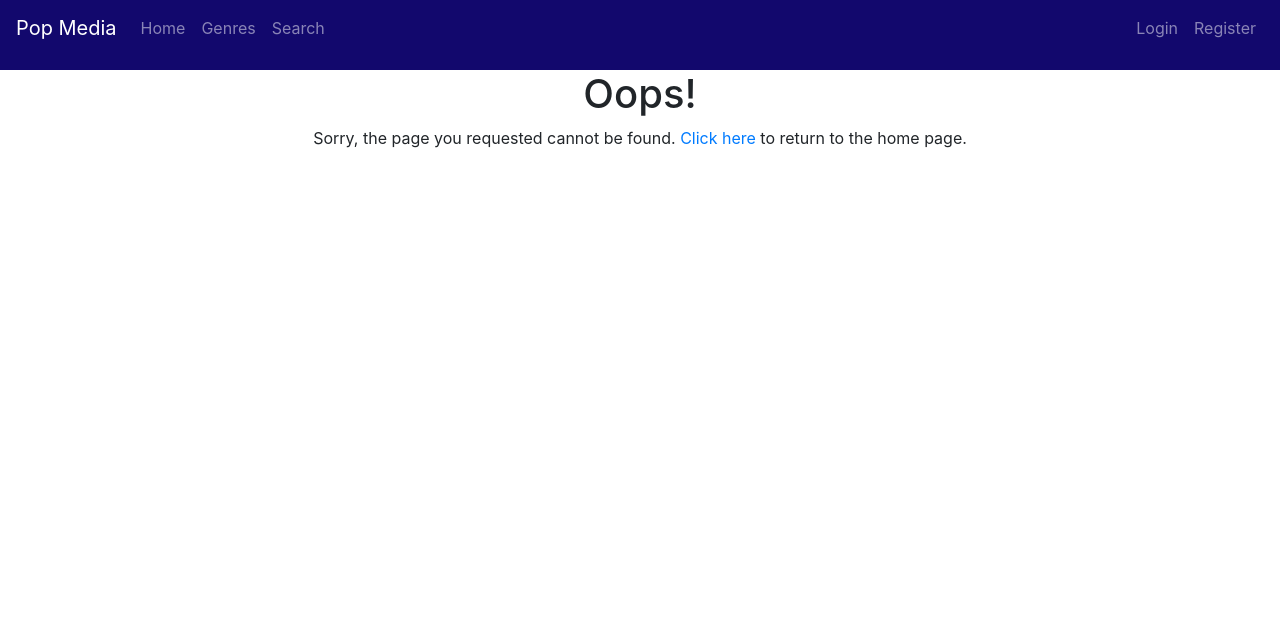
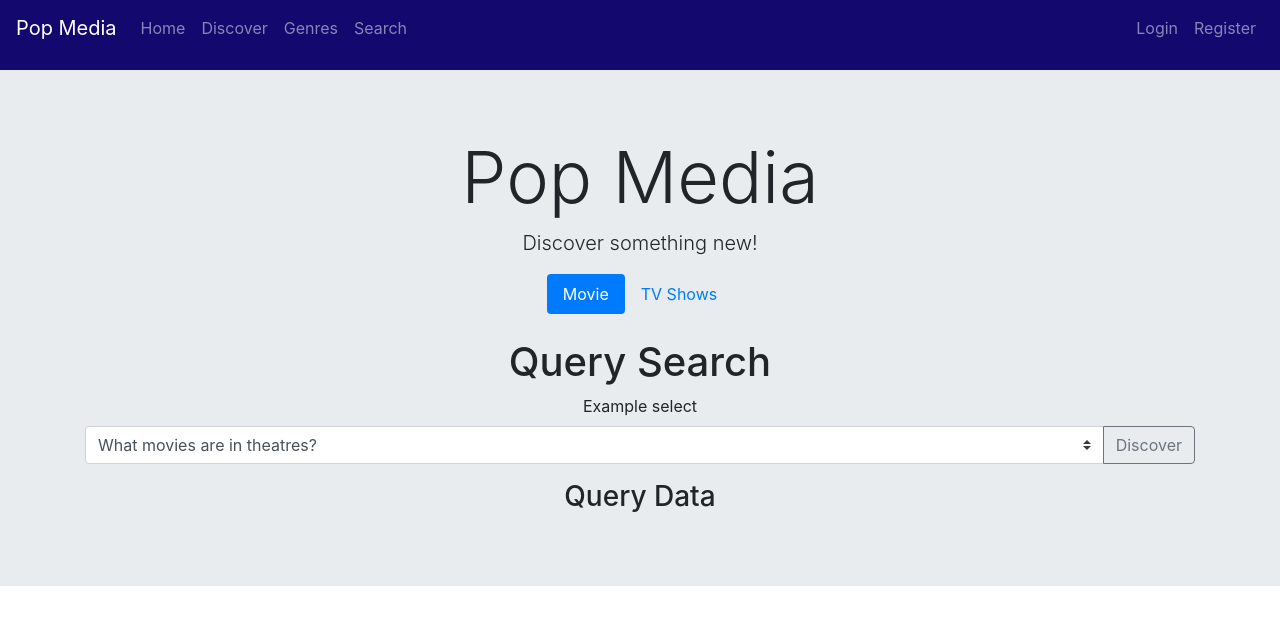
Before and after one commit to caleblmyers/find-a-flick, a React (Create React App) app in the folder client/: page /discover in a window 1280 px wide. Shown: the top 624 px of the page. Built offline with nearby package versions, Linux system fonts and the light colour scheme.

Commit message:
Update authdropdown, details issue, starting discover page

```diff
--- a/client/public/index.html
+++ b/client/public/index.html
@@ -6,38 +6,24 @@
   <link rel="shortcut icon" href="%PUBLIC_URL%/favicon.ico" />
   <meta name="viewport" content="width=device-width, initial-scale=1, shrink-to-fit=no" />
   <meta name="theme-color" content="#000000" />
-  <!--
-    manifest.json provides metadata used when your web app is installed on a
-    user's mobile device or desktop. See https://developers.google.com/web/fundamentals/web-app-manifest/
-  -->
   <link rel="manifest" href="%PUBLIC_URL%/manifest.json" />
-  <!--
-    Notice the use of %PUBLIC_URL% in the tags above.
-    It will be replaced with the URL of the `public` folder during the build.
-    Only files inside the `public` folder can be referenced from the HTML.
-
-    Unlike "/favicon.ico" or "favicon.ico", "%PUBLIC_URL%/favicon.ico" will
-    work correctly both with client-side routing and a non-root public URL.
-    Learn how to configure a non-root public URL by running `npm run build`.
-  -->
   <link rel="stylesheet" href="https://stackpath.bootstrapcdn.com/bootstrap/4.3.1/css/bootstrap.min.css"
     integrity="sha384-ggOyR0iXCbMQv3Xipma34MD+dH/1fQ784/j6cY/iJTQUOhcWr7x9JvoRxT2MZw1T" crossorigin="anonymous">
+  <script src="https://code.jquery.com/jquery-3.3.1.slim.min.js"
+    integrity="sha384-q8i/X+965DzO0rT7abK41JStQIAqVgRVzpbzo5smXKp4YfRvH+8abtTE1Pi6jizo"
+    crossorigin="anonymous"></script>
+  <script src="https://cdnjs.cloudflare.com/ajax/libs/popper.js/1.14.7/umd/popper.min.js"
+    integrity="sha384-UO2eT0CpHqdSJQ6hJty5KVphtPhzWj9WO1clHTMGa3JDZwrnQq4sF86dIHNDz0W1"
+    crossorigin="anonymous"></script>
+  <script src="https://stackpath.bootstrapcdn.com/bootstrap/4.3.1/js/bootstrap.min.js"
+    integrity="sha384-JjSmVgyd0p3pXB1rRibZUAYoIIy6OrQ6VrjIEaFf/nJGzIxFDsf4x0xIM+B07jRM"
+    crossorigin="anonymous"></script>
   <title>Pop Media</title>
 </head>
 
 <body>
   <noscript>You need to enable JavaScript to run this app.</noscript>
   <div id="root"></div>
-  <!--
-    This HTML file is a template.
-    If you open it directly in the browser, you will see an empty page.
-
-    You can add webfonts, meta tags, or analytics to this file.
-    The build step will place the bundled scripts into the <body> tag.
-
-    To begin the development, run `npm start` or `yarn start`.
-    To create a production bundle, use `npm run build` or `yarn build`.
-  -->
 </body>
 
 </html>
--- a/client/src/components/App/App.css
+++ b/client/src/components/App/App.css
@@ -17,3 +17,6 @@
     margin-left: inherit
   }
 } */
+.pointer {
+  cursor: pointer;
+}
--- a/client/src/components/App/App.js
+++ b/client/src/components/App/App.js
@@ -15,6 +15,7 @@ import Login from '../../pages/Login'
 import Register from '../../pages/Register'
 import Favorites from '../../pages/Favorites'
 import Secret from '../../pages/Secret'
+import Discover from '../../pages/Discover'
 import Genres from '../../pages/Genres'
 import SearchResults from '../../pages/SearchResults'
 import Details from '../../pages/Details'
@@ -65,6 +66,7 @@ class App extends Component {
               <Switch>
                 <Route exact path='/' component={Home} />
                 <Route path='/genres' component={Genres} />
+                <Route path='/discover' component={Discover} />
                 <Route path='/results' component={SearchResults} />
                 <Route path='/details' component={Details} />
                 <Route path='/login' component={Login} />
--- a/client/src/components/AuthDropdown/index.js
+++ b/client/src/components/AuthDropdown/index.js
@@ -30,14 +30,14 @@ class AuthDropdown extends Component {
 
     return (
       <li className="nav-item dropdown">
-        <button className="btn btn-link dropdown-toggle" onClick={this.toggleOpen} id="navbarDropdown" data-toggle="dropdown" aria-haspopup="true" aria-expanded="false">
+        <button className="btn btn-link dropdown-toggle no-link" onClick={this.toggleOpen} id="navbarDropdown" data-toggle="dropdown" aria-haspopup="true" aria-expanded="false">
           <Gravatar className="rounded-circle" email={user.email} size={30} /> {user.email}
         </button>
         <div className={dropdownMenuClass} aria-labelledby="navbarDropdown">
           <Link className="dropdown-item" to={"favorites"}>
             <div>Favorites</div>
           </Link>
-          <div className="dropdown-item" onClick={this.handleLogout}>Logout</div>
+          <div className="dropdown-item pointer" onClick={this.handleLogout}>Logout</div>
         </div>
       </li>
     );
--- a/client/src/components/Navigation/index.js
+++ b/client/src/components/Navigation/index.js
@@ -36,6 +36,9 @@ class Navigation extends Component {
                 <Link className='nav-link' to='/' onClick={this.toggleCollapse}>Home</Link>
               </li>
               <li className='nav-item'>
+                <Link className='nav-link' to='/discover' onClick={this.toggleCollapse}>Discover</Link>
+              </li>
+              <li className='nav-item'>
                 <Link className='nav-link' to='/genres' onClick={this.toggleCollapse}>Genres</Link>
               </li>
               <li className='nav-item'>
--- a/client/src/lib/API.js
+++ b/client/src/lib/API.js
@@ -13,6 +13,7 @@ export default {
       return axios.get(`api/comments/${type}/${id}`)
     }
   },
+
   Favorites: {
     add: function (mediaType, tmdbId, title, userId, token) {
       return axios.post('/api/favorites', { mediaType, tmdbId, title, userId }, {
@@ -20,6 +21,12 @@ export default {
           'Authorization': `Bearer ${token}`
         }
       });
+    }
+  },
+
+  News: {
+    get: function () {
+      return axios.get('/api/tmdb/news');
     }
   },
 
--- a/client/src/pages/Details/index.js
+++ b/client/src/pages/Details/index.js
@@ -45,12 +45,35 @@ class Details extends Component {
     }), 2500)
   }
 
-  shouldComponentUpdate(nextProps, nextState) {
-    console.log(this.state)
-    console.log(nextState)
-    if (this.state.details === nextState.details) {
-      return setTimeout(true, 2000)
-    } else return true
+  componentDidUpdate(prevProps) {
+    if (this.props.location !== prevProps.location) {
+      console.log('diff media')
+      console.log(this.props)
+      console.log(prevProps)
+    //   const { type, id } = this.props.location.state
+    //   this.setState({ isLoaded: false })
+
+    //   this.props.getDetails(type, id)
+
+    //   API.Comments.pageComments(type, id)
+    //     .then(res => {
+    //       const comments = res.data
+    //       this.setState({ comments })
+    //     })
+    //     .catch(err => console.log(err))
+
+    //   setTimeout(() => this.setState({
+    //     details: this.props.details,
+    //     credits: this.props.details.credits,
+    //     combined_credits: this.props.details.combined_credits,
+    //     isLoaded: true
+    //   }), 2500)
+    }
+
+    if (this.props.location.key !== prevProps.location.key) {
+      console.log('diff key')
+      // this.setState({ isLoaded: false })
+    }
   }
 
   componentWillUnmount() {
@@ -353,7 +376,7 @@ class Details extends Component {
                 <div className="col-3">
                   Reviews
                 </div>
-              </div>
+              </div>`
             </div>
           )
         }
--- a/client/src/pages/Details/style.css
+++ b/client/src/pages/Details/style.css
@@ -15,7 +15,7 @@
   border-radius: 10px;
   min-height: 295px;
 }
-.no-link, .no-link:hover {
+.no-link, .no-link:hover, .no-link:active, .no-link:focus {
   text-decoration: none;
   color: inherit;
 }
--- /dev/null
+++ b/client/src/pages/Discover/index.js
@@ -0,0 +1,120 @@
+import React, { Component } from 'react'
+import SearchBar from '../../components/SearchBar'
+
+class Discover extends Component {
+  state = {
+    results: []
+  }
+
+  handleSubmit = e => {
+    e.preventDefault()
+    console.log('submitted')
+  }
+
+  render() {
+    return (
+      <div className="Discover">
+        <div className="jumbotron jumbotron-fluid">
+          <div className="container">
+            <div className="display-3">Pop Media</div>
+            <div className="lead pt-2">Discover something new!</div>
+            <nav className="mt-3">
+              <div className="nav nav-pills justify-content-center" id="nav-tab" role="tablist">
+                <a className="nav-item nav-link active" id="nav-movie-tab" data-toggle="tab" href="#nav-movie" role="tab" aria-controls="nav-movie" aria-selected="true">Movie</a>
+                <a className="nav-item nav-link" id="nav-tv-tab" data-toggle="tab" href="#nav-tv" role="tab" aria-controls="nav-tv" aria-selected="false">TV Shows</a>
+              </div>
+            </nav>
+            <div className="tab-content" id="nav-tabContent">
+              <div className="tab-pane fade show active" id="nav-movie" role="tabpanel" aria-labelledby="nav-movie-tab">
+                <h1 className="mt-4">Query Search</h1>
+                <form onSubmit={this.handleSubmit}>
+                  <div className="form-group">
+                    <label>Example select</label>
+                    <div className="input-group">
+                      <select className="custom-select" id="inputGroupSelect04" aria-label="Example select with button addon">
+                        <option>What movies are in theatres?</option>
+                        <option>What are the most popular movies?</option>
+                        <option>What are the highest rated movies rated R?</option>
+                        <option>What are the most popular kids movies?</option>
+                        <option>What is are the best movies from 2010?</option>
+                        <option>What are the best dramas that were released this year?</option>
+                        <option>What are the highest rated science fiction movies that Tom Cruise has been in?</option>
+                        <option>What are the Will Ferrell's highest grossing comedies?</option>
+                        <option>Have Brad Pitt and Edward Norton ever been in a movie together?</option>
+                        <option>Has David Fincher ever worked with Rooney Mara?</option>
+                        <option>What are the best drama's?</option>
+                        <option>What are Liam Neeson's highest grossing rated 'R' movies?</option>
+                      </select>
+                      <div className="input-group-append">
+                        <button className="btn btn-outline-secondary" type="submit">Discover</button>
+                      </div>
+                    </div>
+                  </div>
+                </form>
+
+                <div className="container">
+                  <div className="row">
+                    <div className="col">
+                      <h3>Query Data</h3>
+                    </div>
+                  </div>
+                </div>
+
+                {/* <h1 className="mt-4">Advanced Form</h1>
+                <form className="mt-4">
+                  <div className="form-row">
+                    <div className="form-group col-md-6">
+                      <label>Email</label>
+                      <input type="email" className="form-control" id="inputEmail4" placeholder="Email" />
+                    </div>
+                    <div className="form-group col-md-6">
+                      <label>Password</label>
+                      <input type="password" className="form-control" id="inputPassword4" placeholder="Password" />
+                    </div>
+                  </div>
+                  <div className="form-group">
+                    <label>Address</label>
+                    <input type="text" className="form-control" id="inputAddress" placeholder="1234 Main St" />
+                  </div>
+                  <div className="form-group">
+                    <label>Address 2</label>
+                    <input type="text" className="form-control" id="inputAddress2" placeholder="Apartment, studio, or floor" />
+                  </div>
+                  <div className="form-row">
+                    <div className="form-group col-md-6">
+                      <label>City</label>
+                      <input type="text" className="form-control" id="inputCity" />
+                    </div>
+                    <div className="form-group col-md-4">
+                      <label>State</label>
+                      <select id="inputState" className="form-control">
+                        <option selected>Choose...</option>
+                        <option>...</option>
+                      </select>
+                    </div>
+                    <div className="form-group col-md-2">
+                      <label>Zip</label>
+                      <input type="text" className="form-control" id="inputZip" />
+                    </div>
+                  </div>
+                  <div className="form-group">
+                    <div className="form-check">
+                      <input className="form-check-input" type="checkbox" id="gridCheck" />
+                      <label className="form-check-label">Check me out</label>
+                    </div>
+                  </div>
+                  <button type="submit" className="btn btn-primary">Sign in</button>
+                </form> */}
+              </div>
+              <div className="tab-pane fade" id="nav-tv" role="tabpanel" aria-labelledby="nav-tv-tab">
+                <h1>TV Shows</h1>
+              </div>
+            </div>
+          </div>
+        </div>
+      </div >
+    )
+  }
+}
+
+export default Discover
--- a/client/src/pages/Home/index.js
+++ b/client/src/pages/Home/index.js
@@ -80,7 +80,7 @@ class HomePage extends Component {
                     </div>
                     <div className="col-12 col-xl-6 p-3">
                       <div className="h5">Top Rated</div>
-                      <Carousel data={this.state.topMovies} type={"topMovie"} />
+                      <Carousel data={this.state.topMovies} type={"topMovie"} handler={console.log} />
                     </div>
                   </div>
                   <div className="row no-gutters">
@@ -101,11 +101,11 @@ class HomePage extends Component {
                   <div className="row no-gutters">
                     <div className="col-12 col-xl-6 p-3">
                       <div className="h5">Featured</div>
-                      <Carousel data={this.state.shows} type={"show"} />
+                      <Carousel data={this.state.shows} type={"show"} handler={console.log} />
                     </div>
                     <div className="col-12 col-xl-6 p-3">
                       <div className="h5">Top Rated</div>
-                      <Carousel data={this.state.topShows} type={"topShow"} />
+                      <Carousel data={this.state.topShows} type={"topShow"} handler={console.log} />
                     </div>
                   </div>
                   <div className="row no-gutters">
--- a/client/src/pages/SearchResults/index.js
+++ b/client/src/pages/SearchResults/index.js
@@ -6,6 +6,7 @@ import { processSearch } from '../../store/actions/searchActions'
 import './style.css'
 import SearchBar from '../../components/SearchBar'
 import ResultsGrid from '../../components/ResultsGrid'
+import API from '../../lib/API'
 
 class SearchResults extends Component {
   state = {
@@ -24,6 +25,11 @@ class SearchResults extends Component {
     this.props.processSearch(keyword)
   }
 
+  newsApi() {
+    API.News.get()
+      .then(res => console.log(res))
+  }
+
   render() {
     return (
       <div className='SearchResults'>
@@ -32,6 +38,7 @@ class SearchResults extends Component {
             <div className="display-3">Pop Media</div>
             <div className="lead pt-2">Discover something new!</div>
             <SearchBar handler={() => this.submitHandler(this.props.keyword)} />
+            <button onClick={this.newsApi} className="btn btn-info">News Api</button>
           </div>
         </div>
         {this.props.results.results ? (
```
